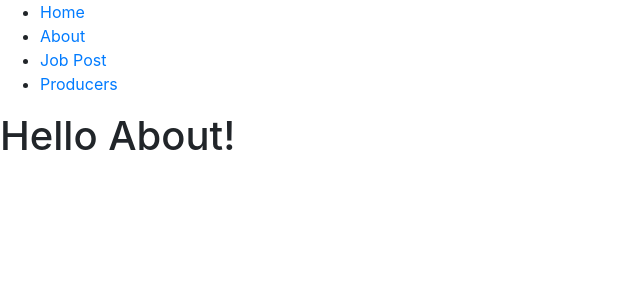
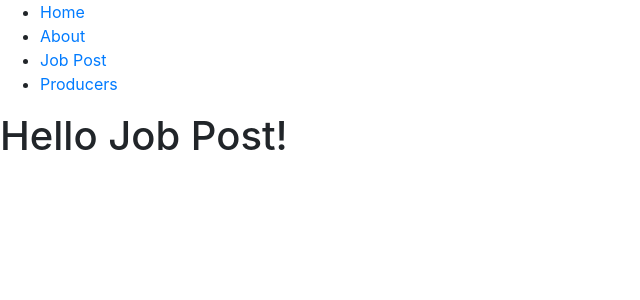
Before and after one commit to amakaanikwe/bric_sheets_react, a React (Create React App) app in the folder React_App/: page /about in a window 1280 px wide. Shown: the top 300 px of the page, without its empty margins (0-640 px from the left). Built offline with nearby package versions, Linux system fonts and the light colour scheme.

Commit message:
Updated about page

```diff
--- a/React_App/src/Components/Home_Page/About.jsx
+++ b/React_App/src/Components/Home_Page/About.jsx
@@ -3,7 +3,7 @@ import React from 'react';
 const About = () => (
     <>
     <header>
-        <h1>Hello About!</h1>
+        <h1>Hello Job Post!</h1>
     </header>
   </>
 )
```
